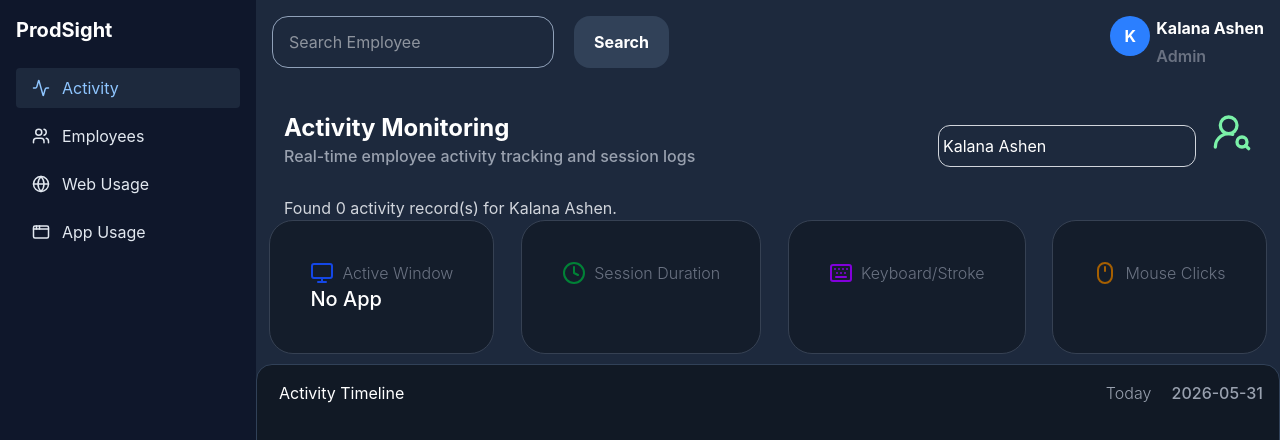
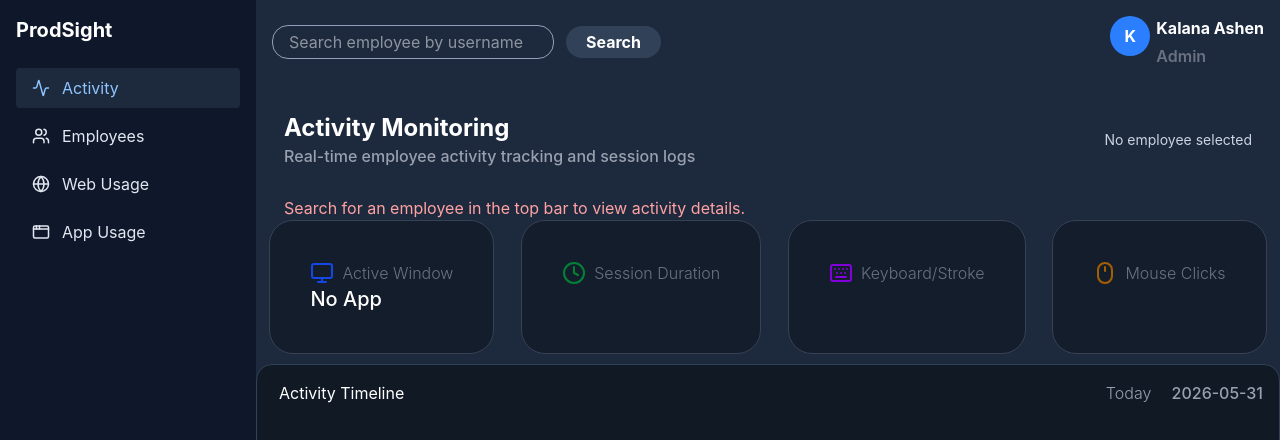
Before and after one commit to kalanaashen/ProdSight_UI, a React (Vite) app in the folder frontend/: page /activity in a window 1280 px wide. Shown: the top 440 px of the page. Built offline with nearby package versions, Linux system fonts and the light colour scheme.

Commit message:
create user context

```diff
--- /dev/null
+++ b/frontend/src/api/employeeApi.js
@@ -0,0 +1,7 @@
+import axiosInstance from "./axiosInstance";
+
+export async function getEmployees() {
+  const response = await axiosInstance.get("users/");
+  const payload = response.data?.data ?? response.data;
+  return Array.isArray(payload) ? payload : (payload?.users ?? []);
+}
--- a/frontend/src/api/loginUserApi.js
+++ b/frontend/src/api/loginUserApi.js
@@ -1,10 +1,6 @@
 import axiosInstance from "./axiosInstance";
 
-export const loginuser = (payload) => {
-  try {
-    const res = axiosInstance.post("auth/", payload);
-    return res.data;
-  } catch (error) {
-    throw new error;
-  }
+export const loginuser = async (payload) => {
+  const res = await axiosInstance.post("auth/", payload);
+  return res.data;
 };
--- a/frontend/src/components/Header.jsx
+++ b/frontend/src/components/Header.jsx
@@ -1,19 +1,40 @@
-import React from "react";
+import { useState } from "react";
+import { useLocation, useNavigate } from "react-router-dom";
+import { useEmployee } from "../context/EmployeeContext";
 
 export const Header = () => {
+  const { selectedEmployee, setSelectedEmployee } = useEmployee();
+  const [searchValue, setSearchValue] = useState(selectedEmployee);
+  const location = useLocation();
+  const navigate = useNavigate();
+
+  const searchEmployee = (event) => {
+    event.preventDefault();
+    if (!searchValue.trim()) return;
+
+    setSelectedEmployee(searchValue);
+    if (location.pathname === "/employee") navigate("/activity");
+  };
+
   return (
     <div className="bg-slate-800 w-full p-4">
       <div  className="flex flex-row justify-between">
-        <div className="flex flex-row justify-baseline gap-5">
+        <form className="flex flex-row items-center gap-3" onSubmit={searchEmployee}>
           <input
             type="text"
-            placeholder="Search Employee"
+            placeholder="Search employee by username"
             className=" border border-slate-400 outline-none hover:ring hover:ring-blue-400 rounded-2xl text-white py-1 px-4"
+            value={searchValue}
+            onChange={(event) => setSearchValue(event.target.value)}
+            aria-label="Employee username"
           />
-          <button className="bg-slate-700 text-white font-bold hover:bg-slate-600 hover:scale-105 rounded-2xl py-1 px-5">
+          <button type="submit" className="bg-slate-700 text-white font-bold hover:bg-slate-600 hover:scale-105 rounded-2xl py-1 px-5">
             Search
           </button>
-        </div>
+          {selectedEmployee && (
+            <span className="text-sm text-slate-300">Viewing: {selectedEmployee}</span>
+          )}
+        </form>
         <div className="flex flex-row gap-1.5">
           <div>
             <h1 className=" flex items-center justify-center font-bold text-white bg-blue-500 rounded-full h-10 w-10 ">
--- /dev/null
+++ b/frontend/src/context/EmployeeContext.jsx
@@ -0,0 +1,43 @@
+import { createContext, useContext, useMemo, useState } from "react";
+
+const EmployeeContext = createContext(null);
+
+export function EmployeeProvider({ children }) {
+  const [selectedEmployee, setSelectedEmployeeState] = useState(
+    () => localStorage.getItem("selectedEmployee") || "",
+  );
+
+  const setSelectedEmployee = (employeeName) => {
+    const normalizedName = employeeName.trim();
+    setSelectedEmployeeState(normalizedName);
+
+    if (normalizedName) {
+      localStorage.setItem("selectedEmployee", normalizedName);
+    } else {
+      localStorage.removeItem("selectedEmployee");
+    }
+  };
+
+  const value = useMemo(
+    () => ({ selectedEmployee, setSelectedEmployee }),
+    [selectedEmployee],
+  );
+
+  return (
+    <EmployeeContext.Provider value={value}>
+      {children}
+    </EmployeeContext.Provider>
+  );
+}
+
+// This module intentionally exports the provider and its matching hook.
+// eslint-disable-next-line react-refresh/only-export-components
+export function useEmployee() {
+  const context = useContext(EmployeeContext);
+
+  if (!context) {
+    throw new Error("useEmployee must be used inside EmployeeProvider");
+  }
+
+  return context;
+}
--- a/frontend/src/layouts/AdminLayout.jsx
+++ b/frontend/src/layouts/AdminLayout.jsx
@@ -4,18 +4,14 @@ import {Header} from "../components/Header";
 import { Outlet } from "react-router-dom";
 export const AdminLayout = () => {
   const location = useLocation();
-  const showAppLayout =
-    location.pathname === "/login" || location.pathname === "/register";
   const publicRoutes = ["/", "/login", "/register"];
   const showDashboardLayout = !publicRoutes.includes(location.pathname);
 
   return (
     <div className="min-h-screen flex">
-      {showAppLayout && <SideBar />}
       {showDashboardLayout && <SideBar />}
 
       <div className="flex-1">
-        {showAppLayout && <Header />}
         {showDashboardLayout && <Header />}
 
         <main className="">
--- a/frontend/src/pages/ActivityPage.jsx
+++ b/frontend/src/pages/ActivityPage.jsx
@@ -1,18 +1,14 @@
-import { useState } from "react";
+import { useCallback, useEffect, useState } from "react";
 import { ActivityCard } from "../components/ActivityPage/ActivityCard";
-import { Monitor, Clock, Keyboard, Mouse, UserRoundSearch } from "lucide-react";
-import { CurrentSession } from "../components/ActivityPage/CurrentSession";
+import { Monitor, Clock, Keyboard, Mouse } from "lucide-react";
 import { InputActivity } from "../components/ActivityPage/InputActivity";
 import { ActiveWindow } from "../components/ActivityPage/ActiveWindow";
 import { ActiveTimeLine } from "../components/ActivityPage/ActiveTimeLine";
 import getTodayActivity from "../api/activityApi";
-import { set } from "zod";
-import { EmployeePage } from "./EmployeePage";
-
-const testActivityDate = "2026-05-23T20:29:29.687Z";
+import { useEmployee } from "../context/EmployeeContext";
 
 export const ActivityPage = () => {
-  const [username, setUsername] = useState("Kalana Ashen");
+  const { selectedEmployee } = useEmployee();
   const [searchedActivities, setSearchedActivities] = useState([]);
   const [searchError, setSearchError] = useState("");
   const [isSearching, setIsSearching] = useState(false);
@@ -48,9 +44,10 @@ export const ActivityPage = () => {
       icon: <Mouse className="text-yellow-700" />,
     },
   ];
-  const finddetails = async () => {
-    if (!username.trim()) {
-      setSearchError("Enter a username before searching.");
+  const finddetails = useCallback(async () => {
+    if (!selectedEmployee) {
+      setSearchError("Search for an employee in the top bar to view activity details.");
+      setSearchedActivities([]);
       return;
     }
 
@@ -58,14 +55,14 @@ export const ActivityPage = () => {
     setSearchError("");
 
     try {
-      const res = await getTodayActivity(username.trim(), testActivityDate);
+      const res = await getTodayActivity(selectedEmployee, new Date().toISOString());
       const totals = res?.data ?? res;
-      const recordsArray = res?.records ?? [];
+      const recordsArray = totals?.records ?? [];
       setSearchedActivities(recordsArray);
       setTotalDuration(totals?.totalDuration ?? 0);
       setTotalKeystrokes(totals?.totalKeyStrokes ?? 0);
       setTotalMouseClicks(totals?.totalMouseClicks ?? 0);
-      setActiveWindow(totals?.records?.[0]?.activeWindow ?? "No App");
+      setActiveWindow(recordsArray[0]?.activeWindow ?? "No App");
       setIdleSeconds(totals?.idleSeconds ?? 0);
     } catch (error) {
       const responseMessage = error.response?.data;
@@ -78,7 +75,12 @@ export const ActivityPage = () => {
     } finally {
       setIsSearching(false);
     }
-  };
+  }, [selectedEmployee]);
+
+  useEffect(() => {
+    const request = window.setTimeout(finddetails, 0);
+    return () => window.clearTimeout(request);
+  }, [finddetails]);
 
   return (
     <div>
@@ -92,37 +94,14 @@ export const ActivityPage = () => {
               Real-time employee activity tracking and session logs
             </h1>
           </div>
-          <div className="flex flex-row items-baseline gap-4">
-            <input
-              type="text"
-              className="border border-gray-300 py-2 px-1  rounded-xl text-white outline-none "
-              placeholder="Username "
-              value={username}
-              onChange={(event) => setUsername(event.target.value)}
-              onKeyDown={(event) => {
-                if (event.key === "Enter") {
-                  finddetails();
-                }
-              }}
-            />
-            <button
-              type="button"
-              aria-label="Search activity details"
-              className="disabled:opacity-50"
-              disabled={isSearching}
-              onClick={finddetails}
-            >
-              <UserRoundSearch
-                className="text-green-300 hover:text-green-500 hover:scale-105 duration-150"
-                size={40}
-              />
-            </button>
-          </div>
+          <p className="self-center text-sm text-slate-300">
+            {isSearching ? "Loading…" : selectedEmployee ? `Employee: ${selectedEmployee}` : "No employee selected"}
+          </p>
         </div>
         {searchError && <p className="px-7 text-red-300">{searchError}</p>}
         {searchedActivities && !searchError && (
           <p className="px-7 text-gray-300">
-            Found {searchedActivities.length} activity record(s) for {username}.
+            Found {searchedActivities.length} activity record(s) for {selectedEmployee}.
           </p>
         )}
 
--- a/frontend/src/pages/AppUsagePage.jsx
+++ b/frontend/src/pages/AppUsagePage.jsx
@@ -1,10 +1,11 @@
-import React from "react";
 import { AppCategoryChart } from "../components/AppUsage/AppCategoryChart";
 import { ScreenCard } from "../components/AppUsage/ScreenCard";
 import { TopApplicationsChart } from "../components/AppUsage/TopApplicationsChart";
 import { AppTable } from "../components/AppUsage/AppTable";
+import { useEmployee } from "../context/EmployeeContext";
 
 export const AppUsagePage = () => {
+  const { selectedEmployee } = useEmployee();
   const carddata = [
     {
       id: 1,
@@ -36,7 +37,9 @@ export const AppUsagePage = () => {
           Application Usage Analytics
         </h1>
         <h1 className="text-sm font-semibold text-gray-400">
-          Monitor and analyze application usage patterns
+          {selectedEmployee
+            ? `Application usage patterns for ${selectedEmployee}`
+            : "Search for an employee above to view application usage"}
         </h1>
       </div>
 
--- a/frontend/src/pages/EmployeePage.jsx
+++ b/frontend/src/pages/EmployeePage.jsx
@@ -1,9 +1,35 @@
-import React from "react";
-import { id } from "zod/locales";
+import { useEffect, useState } from "react";
 import { ActiveCard } from "../components/EmployeeComponents/ActiveCard";
 import { EmployeeCard } from "../components/EmployeeComponents/EmployeeCard";
 import { EmployeeTable } from "../components/EmployeeComponents/EmployeeTable";
+import { getEmployees } from "../api/employeeApi";
 export const EmployeePage = () => {
+  const [employees, setEmployees] = useState([]);
+
+  useEffect(() => {
+    let active = true;
+
+    getEmployees()
+      .then((users) => {
+        if (!active) return;
+        setEmployees(
+          users.map((user) => ({
+            name: user.name ?? user.username ?? user.fullName,
+            role: user.role ?? user.jobTitle ?? "Employee",
+            status: user.status ?? "Offline",
+            proc_score: user.productivityScore ?? user.proc_score ?? 0,
+            foc_score: user.focusScore ?? user.foc_score ?? 0,
+            activetime: user.activeTime ?? user.activetime ?? "—",
+            trend: user.trend ?? "—",
+          })),
+        );
+      })
+      .catch(() => setEmployees([]));
+
+    return () => {
+      active = false;
+    };
+  }, []);
   const data = [
     {
       id: 1,
@@ -52,26 +78,21 @@ export const EmployeePage = () => {
       </div>
 
       <div className="grid md:grid-cols-3 grid-cols-1 gap-8 p-8">
-        <EmployeeCard
-          name="John Doe"
-          role="Software Engineer"
-          pro_score={80}
-          foc_score={70}
-          activetime="6h 30m"
-          idletime="1h 15m"
-        />
+        {employees.map((employee) => (
+          <EmployeeCard
+            key={employee.name}
+            name={employee.name}
+            role={employee.role}
+            pro_score={employee.proc_score}
+            foc_score={employee.foc_score}
+            activetime={employee.activetime}
+            idletime={employee.idletime ?? "—"}
+          />
+        ))}
       </div>
 
       <div>
-        <EmployeeTable
-          name={"John Doe"}
-          role="Software Engineer"
-          status="Active"
-          proc_score={"23"}
-          foc_score={"67"}
-          activetime={"6h 30m"}
-          trend="Increasing"
-        />
+        <EmployeeTable employees={employees} />
       </div>
     </div>
   );
--- a/frontend/src/pages/LoginPage.jsx
+++ b/frontend/src/pages/LoginPage.jsx
@@ -1,8 +1,8 @@
-import React from "react";
-import { Link } from "react-router";
+import { Link, useNavigate } from "react-router";
 import { useState } from "react";
 import { loginuser } from "../api/loginUserApi";
 const LoginPage = () => {
+  const navigate = useNavigate();
   const [formData, setFormData] = useState({
     name: "",
     password: "",
@@ -31,10 +31,17 @@ const LoginPage = () => {
       return;
     }
     try {
-      await loginuser(formData);
-      console.log("Login Successful.");
+      const result = await loginuser(formData);
+      const data = result?.data ?? result;
+      const accessToken = data?.accessToken ?? data?.token;
+      const refreshToken = data?.refreshToken;
+
+      if (accessToken) localStorage.setItem("accessToken", accessToken);
+      if (refreshToken) localStorage.setItem("refreshToken", refreshToken);
+      navigate("/activity");
     } catch (error) {
-      console.log(error.response.data);
+      const message = error.response?.data?.message ?? error.response?.data;
+      setError(typeof message === "string" ? message : "Login failed. Please try again.");
     }
   };
   return (
--- a/frontend/src/pages/WebUsagePage.jsx
+++ b/frontend/src/pages/WebUsagePage.jsx
@@ -4,7 +4,9 @@ import { BrowserAnalyticsChart } from "../components/BrowserAnaylticsChart";
 import { WeeklyTrendsChart } from "../components/WeeklyTrendChart";
 import { HourlyActivityChart } from "../components/HourlyActivityChart";
 import { WebSiteTable } from "../components/WebSitePage/WebSiteTable";
+import { useEmployee } from "../context/EmployeeContext";
 export const WebUsagePage = () => {
+  const { selectedEmployee } = useEmployee();
   const carddata = [
     {
       id: 1,
@@ -38,7 +40,9 @@ export const WebUsagePage = () => {
           Website Usage Analytics
         </h1>
         <h1 className="font-semibold text-sm text-gray-400">
-          Track and analyze browsing patterns and website visits
+          {selectedEmployee
+            ? `Browsing patterns and website visits for ${selectedEmployee}`
+            : "Search for an employee above to view website usage"}
         </h1>
       </div>
 
```
Also changed, not shown: frontend/src/App.jsx (+6 -3 lines).
